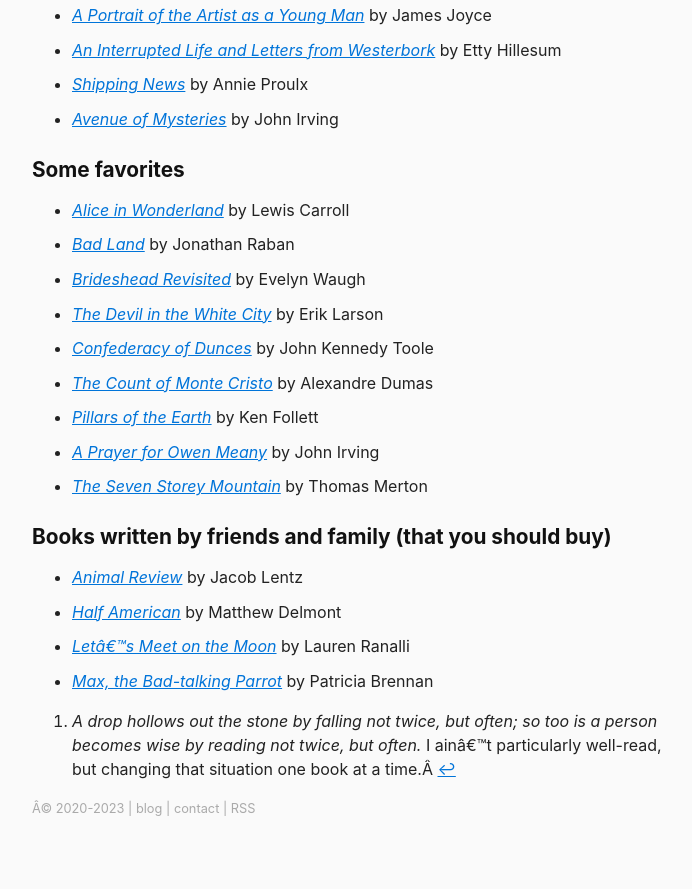
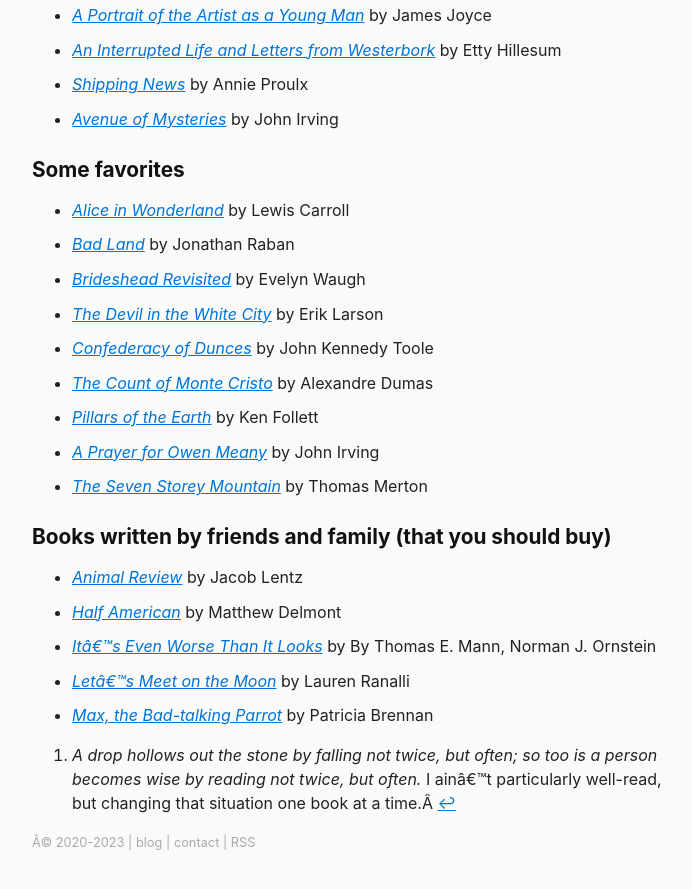
Before and after one commit to berensp/berensp.github.io, a Jekyll site: the page built from pages/books.md, in a window 1280 px wide and 900 px high, scrolled down 1115 px. Shown: the top 889 px of the window, without its empty margins (288-980 px from the left). Built offline with Jekyll 4.4.1, drawn with Linux system fonts in a browser that asks for light colours; a script that is not in the unit is left out; before the commit the page ends 1981 px from its top, so only the background shows below that.

Commit message:
Update books.md

```diff
--- a/pages/books.md
+++ b/pages/books.md
@@ -47,5 +47,6 @@ ogimage: bookshelf.bw.png
 ## Books written by friends and family (that you should buy)
 - [*Animal Review*](https://www.google.com/books/edition/The_Animal_Review/ljqRVptXG-sC?hl=en&gbpv=0) by Jacob Lentz
 - [*Half American*](https://www.google.com/books/edition/Half_American/4UpTEAAAQBAJ?hl=en&gbpv=0) by Matthew Delmont
+- [*It's Even Worse Than It Looks*](https://www.google.com/books/edition/It_s_Even_Worse_Than_It_Looks/ycKCxduv3xEC) by By Thomas E. Mann, Norman J. Ornstein
 - [*Let's Meet on the Moon*](https://www.google.com/books/edition/Let_s_Meet_on_the_Moon/N7PIzQEACAAJ?hl=en) by Lauren Ranalli
 - [*Max, the Bad-talking Parrot*](https://www.google.com/books/edition/Max_the_Bad_Talking_Parrot/jUazf0BTIHEC?hl=en&gbpv=0) by Patricia Brennan
```
